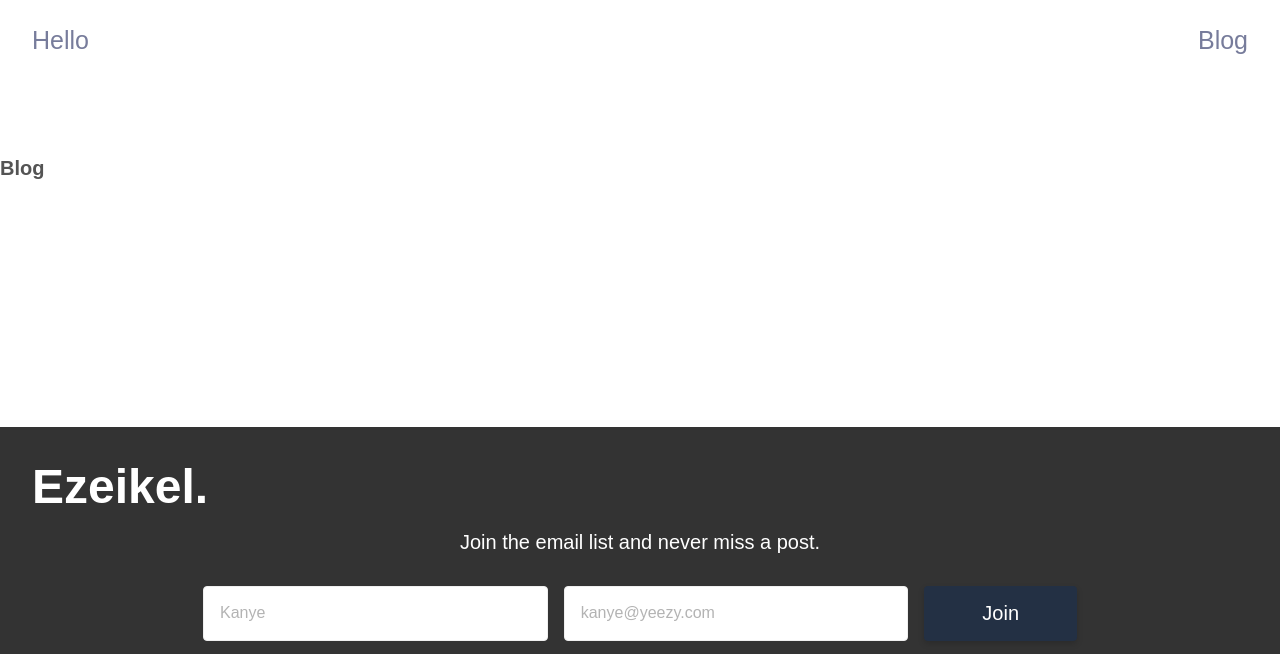
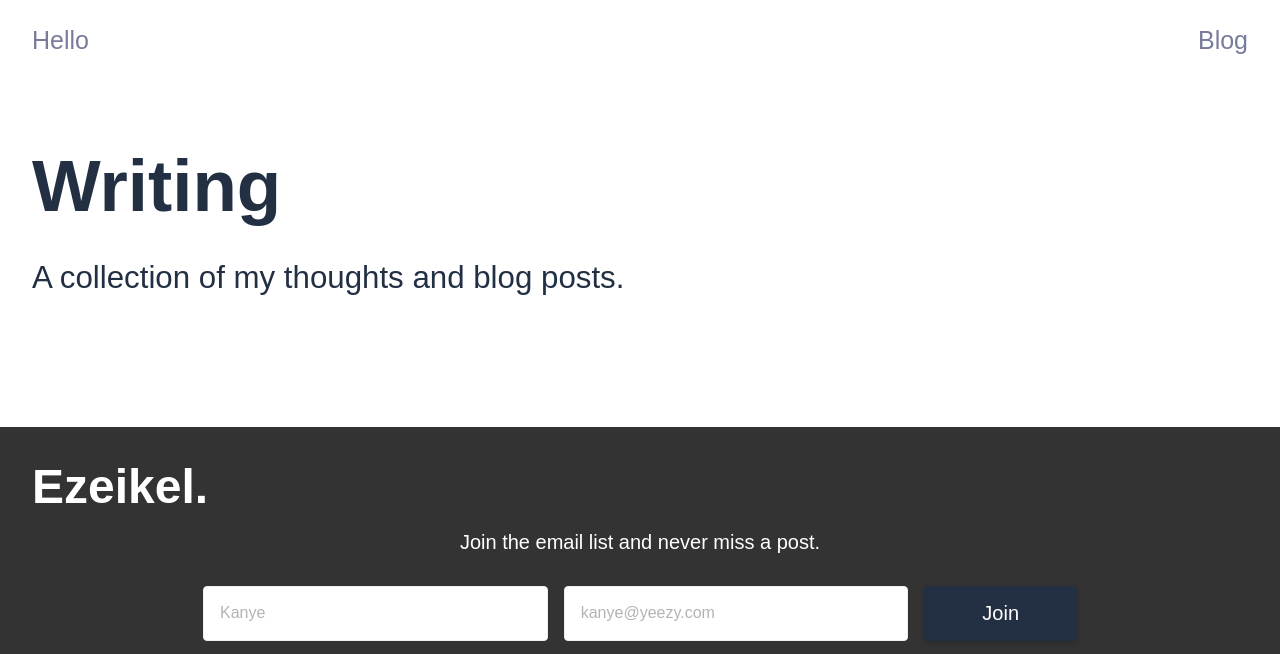
Before and after one commit to ezeikel/ezeikel-web, a Gatsby site: page /blog in a window 1280 px wide. Shown: the top 654 px of the page. Built offline with nearby package versions, Linux system fonts and the light colour scheme; Gatsby itself is replaced by a stand-in of ours; what @fortawesome/pro-light-svg-icons, @fortawesome/pro-regular-svg-icons, @fortawesome/pro-solid-svg-icons would draw is missing.

Commit message:
Progress on blog page.

```diff
--- a/src/components/contact.js
+++ b/src/components/contact.js
@@ -16,7 +16,7 @@ const contactFormSchema = Yup.object().shape({
 const Wrapper = styled.div`
   display: flex;
   flex-direction: column;
-  padding: 0 var(--spacing-large);
+  /* padding: 0 var(--spacing-large); */
 
   form {
     display: flex;
--- a/src/components/hero.js
+++ b/src/components/hero.js
@@ -7,7 +7,7 @@ import InstagramCard from "./instagramCard";
 const Wrapper = styled.div`
   display: flex;
   flex-wrap: wrap;
-  padding: 0 var(--spacing-large);
+  /* padding: 0 var(--spacing-large); */
   margin-top: -64px;
   > section {
     margin-top: 64px;
--- a/src/components/latestPosts.js
+++ b/src/components/latestPosts.js
@@ -7,7 +7,7 @@ import PostPreview from "./postPreview";
 const Wrapper = styled.div`
   display: flex;
   flex-direction: column;
-  padding: 0 var(--spacing-large);
+  /* padding: 0 var(--spacing-large); */
 
   ul {
     display: grid;
--- a/src/components/layout.js
+++ b/src/components/layout.js
@@ -63,9 +63,17 @@ const Wrapper = styled.div`
 `;
 
 const Main = styled.main`
+  flex: 1;
   display: grid;
+  grid-template-columns: var(--spacing-large) 1fr var(--spacing-large);
+  grid-template-rows: 1fr;
   grid-row-gap: var(--spacing-huge);
-  flex: 1;
+  > * {
+    grid-column: 2 / -2;
+  }
+  > .full-width {
+    grid-column: 1 / -1;
+  }
 `;
 
 const Layout = ({ pageTitle, children }) => {
--- a/src/pages/blog.js
+++ b/src/pages/blog.js
@@ -1,10 +1,29 @@
 import React from "react";
+import styled from "styled-components";
 import Layout from "../components/layout";
+
+const Heading = styled.h1`
+  font-size: 7.279rem;
+  font-family: var(--font-family-secondary);
+  font-weight: 700;
+  color: var(--color-primary);
+  margin: 0 0 var(--spacing-large);
+`;
+
+const Subheading = styled.h2`
+  font-size: 3.125rem;
+  color: var(--color-primary);
+  margin: 0 0 var(--spacing-large);
+  font-weight: 400;
+`;
 
 const BlogPage = () => {
   return (
     <Layout pageTitle="Blog">
-      <h1>Blog</h1>
+      <div>
+        <Heading>Writing</Heading>
+        <Subheading>A collection of my thoughts and blog posts.</Subheading>
+      </div>
     </Layout>
   );
 };
```
Also changed, not shown: src/pages/404.js (+5 -8 lines).
